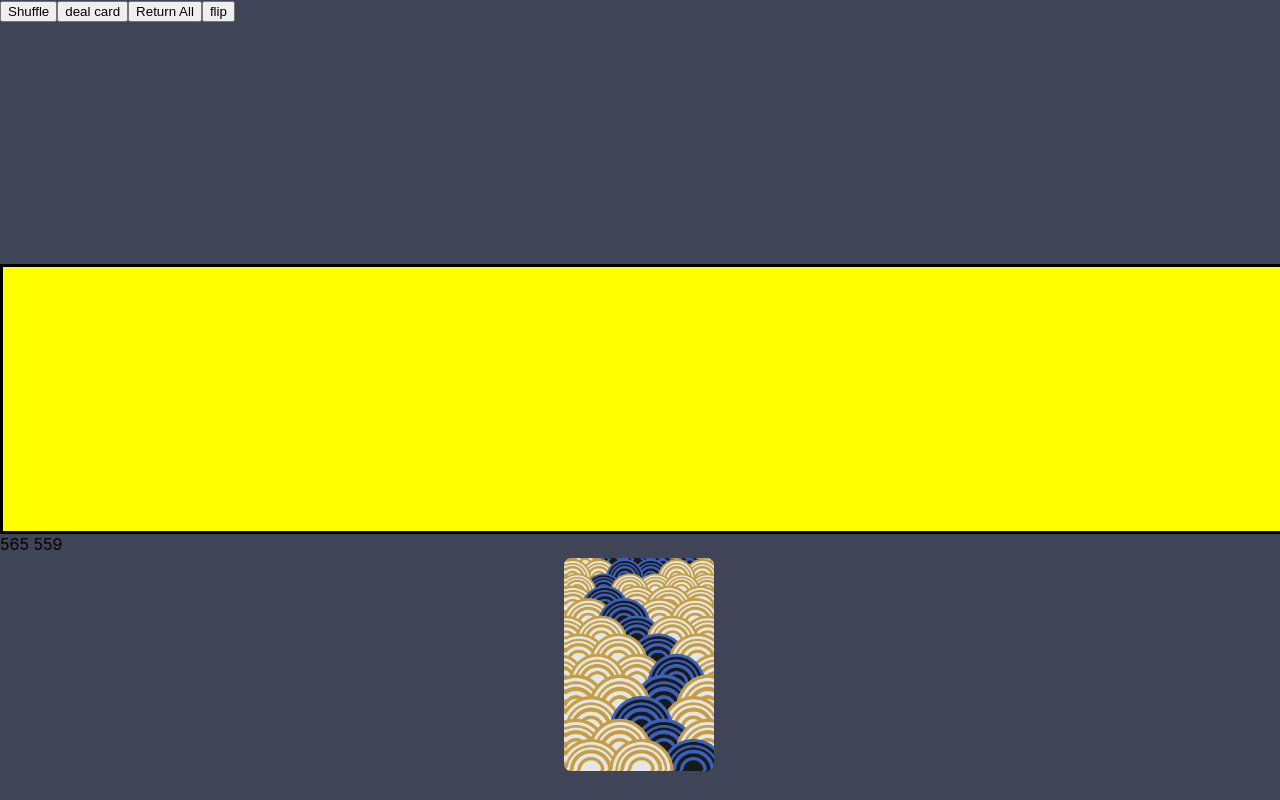
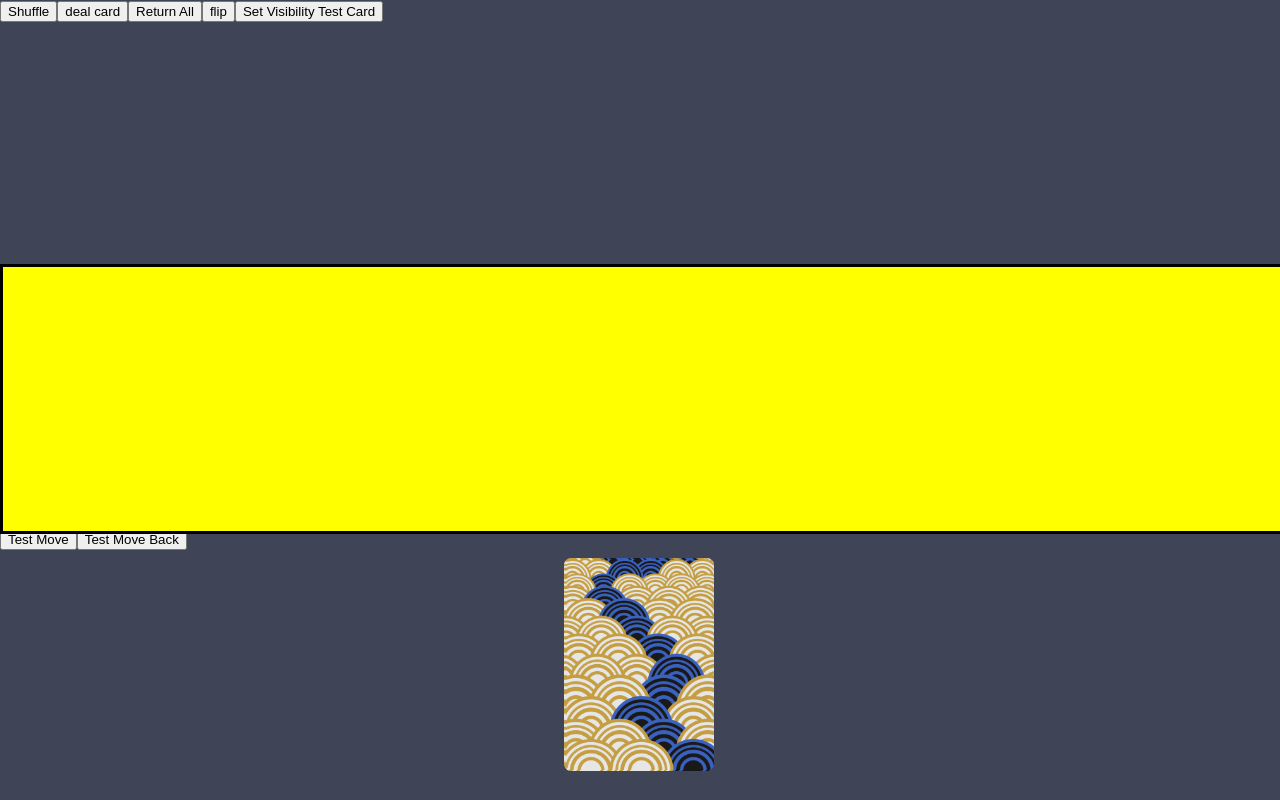
Before and after one commit to pedersongw/blackjack, a React (Create React App) app: page / in a window 1280 px wide. Built offline with nearby package versions, Linux system fonts and the light colour scheme.

Commit message:
proof of concept for moving cards from the deck to the hand and having a duplicate card appear underneath, seeming to still be the card dealt from the deck

```diff
--- a/src/components/Card.jsx
+++ b/src/components/Card.jsx
@@ -8,7 +8,7 @@ const Card = (props) => {
   const [cards, setCards] = useState([]);
   const [flipped, setFlipped] = useState(true);
   const spring = useSpring({
-    transform: `perspective(600px) rotateX(${flipped ? 180 : 0}deg)`,
+    transform: `perspective(600px) rotateX(${flipped ? 0 : 180}deg)`,
   });
 
   useEffect(() => {
@@ -35,6 +35,10 @@ const Card = (props) => {
         style={{
           ...spring,
           backfaceVisibility: "hidden",
+          backgroundSize: "cover",
+          backgroundImage: `url(${props.background})`,
+          width: `${props.cardSize[0]}px`,
+          height: `${props.cardSize[1]}px`,
         }}
       ></animated.div>
       <animated.div
@@ -48,7 +52,10 @@ const Card = (props) => {
           ...spring,
           backfaceVisibility: "hidden",
           rotateX: "180deg",
-          backgroundImage: `url(${props.background})`,
+          backgroundImage: `url(${props.face})`,
+          backgroundSize: "cover",
+          width: `${props.cardSize[0]}px`,
+          height: `${props.cardSize[1]}px`,
         }}
       ></animated.div>
     </React.Fragment>
--- a/src/components/Card.module.css
+++ b/src/components/Card.module.css
@@ -2,8 +2,6 @@
   position: absolute;
   top: 0;
   left: 0;
-  height: 333px;
-  width: 234px;
 }
 
 #front {
--- a/src/components/Main.jsx
+++ b/src/components/Main.jsx
@@ -19,18 +19,26 @@ import frog from "../svg_playing_cards/backs/png_96_dpi/frog.png";
 import red from "../svg_playing_cards/backs/png_96_dpi/red.png";
 import red2 from "../svg_playing_cards/backs/png_96_dpi/red2.png";
 
+import face from "../svg_playing_cards/fronts/png_96_dpi/hearts_queen.png";
+
 const Main = () => {
   const [windowSize, setWindowSize] = useState([0, 0]);
+  const [cardSize, setCardSize] = useState([0, 0]);
+  const [testRect, setTestRect] = useState(null);
+  const [isTestCardVisible, setIsTestCardVisible] = useState(false);
+
   const [cards, setCards] = useState([]);
   const [shuffling, setShuffling] = useState(["in", true]);
 
   const [hk, setHk] = useState([0, 0]);
-  const [cardSize, setCardSize] = useState([0, 0]);
+  const [whereHand, setWhereHand] = useState(null);
+  const [whereShuffle, setWhereShuffle] = useState({});
 
-  const [whereShuffle, setWhereShuffle] = useState({});
+  const wrapperRef = useRef();
 
   const handRef = useRef();
   const shuffleRef = useRef();
+  const testRef = useRef();
 
   const [background, setBackground] = useState([
     abstractClouds,
@@ -47,26 +55,30 @@ const Main = () => {
     red,
   ]);
 
-  useEffect(() => {
-    console.log(hk);
-  }, [hk]);
-
   const changeBackground = () => {
     let bg = [...background];
     bg.unshift(bg.pop());
-    console.log(bg);
+
     setBackground(bg);
   };
 
   function handleResize() {
     setWindowSize([window.innerWidth, window.innerHeight]);
     let shuffleRect = shuffleRef.current.getBoundingClientRect();
+    let handRect = handRef.current.getBoundingClientRect();
+    let testRect = testRef.current.getBoundingClientRect();
     let cardHeight = shuffleRect.height * 0.8;
     let cardWidth = (cardHeight / 333) * 234;
     setCardSize([cardWidth, cardHeight]);
+    setTestRect(testRect);
+    setWhereHand([handRect.x, handRect.y]);
     setWhereShuffle(shuffleRect);
     console.log("resizing");
   }
+
+  useEffect(() => {
+    console.log(testRect);
+  }, [testRect]);
 
   useEffect(() => {
     window.addEventListener("resize", handleResize);
@@ -80,15 +92,33 @@ const Main = () => {
 
   const transitions = useTransition(cards, {
     from: {
-      transform: `translate3d(${hk[0]}px, ${hk[1]}px, 0) scale(1)`,
+      transform: `translate3d(${whereHand ? hk[0] - whereHand[0] : 0}px, ${
+        whereHand ? hk[1] - whereHand[1] : 0
+      }px, 0)`,
     },
     enter: {
-      transform: `translate3d(50px, 0px, 0) scale(0.5)`,
+      transform: `translate3d(50px, 0px, 0)`,
     },
     leave: {
-      transform: `translate3d(${hk[0]}px, ${hk[1]}px, 0) scale(1)`,
+      transform: `translate3d(${whereHand ? hk[0] - whereHand[0] : 0}px, ${
+        whereHand ? hk[1] - whereHand[1] : 0
+      }px, 0)`,
     },
   });
+
+  const [spring, springApi] = useSpring(() => ({
+    from: {
+      transform: `perspective(600px) rotateX(0deg)`,
+    },
+    onRest: () => {
+      springApi.start({
+        to: {
+          transform: `perspective(600px) rotateX(0deg)`,
+        },
+        immediate: true,
+      });
+    },
+  }));
 
   const returnCard = (index) => {
     setCards((prevCards) => {
@@ -98,22 +128,8 @@ const Main = () => {
     });
   };
 
-  const [spring, springApi] = useSpring(() => ({
-    from: {
-      transform: `perspective(600px) rotateY(0deg)`,
-    },
-    onRest: () => {
-      springApi.start({
-        to: {
-          transform: `perspective(600px) rotateY(0deg)`,
-        },
-        immediate: true,
-      });
-    },
-  }));
-
   return (
-    <div className={styles.wrapper}>
+    <div className={styles.wrapper} ref={wrapperRef}>
       <div className={styles.buttonWrapper}>
         <button
           onClick={() => setShuffling(["out", true])}
@@ -142,46 +158,81 @@ const Main = () => {
           className={styles.button}
           onClick={() =>
             springApi.start({
-              from: { transform: `perspective(600px) rotateY(0deg)` },
+              from: { transform: `perspective(600px) rotateX(0deg)` },
               to: {
-                transform: `perspective(600px) rotateY(180deg)`,
+                transform: `perspective(600px) rotateX(180deg)`,
               },
             })
           }
         >
           flip
         </button>
+        <button
+          className={styles.button}
+          onClick={() => setIsTestCardVisible(!isTestCardVisible)}
+        >
+          Set Visibility Test Card
+        </button>
       </div>
 
+      <div className={styles.handWrapper}>
+        {" "}
         <animated.div
-        className={styles.handWrapper}
+          className={styles.handFlip}
           ref={handRef}
           style={{
             ...spring,
 
             backgroundColor: "yellow",
+            backfaceVisibility: "hidden",
           }}
         >
           <div className={styles.hand}>
-          {transitions((anim, item, t, i) => (
+            {/* {whereHand &&
+            transitions((anim, item, t, i) => (
               <animated.div className={styles.card} style={anim}>
                 <Card
                   index={i}
                   card={cards[i]}
+                  cardSize={cardSize}
                   returnCard={returnCard}
                   background={background[0]}
+                  face={face}
                   changeBackground={changeBackground}
                 />
               </animated.div>
-          ))}
+            ))} */}
           </div>
+          <div
+            className={styles.testCard}
+            ref={testRef}
+            style={{
+              backgroundImage: `url(${abstractClouds})`,
+              backgroundSize: "cover",
+              width: `${cardSize[0]}px`,
+              height: `${cardSize[1]}px`,
+              visibility: isTestCardVisible ? "visible" : "hidden",
+            }}
+          ></div>
         </animated.div>
+        <animated.div
+          className={styles.handFlip}
+          ref={handRef}
+          style={{
+            ...spring,
+            rotateX: "180deg",
+            backgroundColor: "yellow",
+            backfaceVisibility: "hidden",
+          }}
+        ></animated.div>
+      </div>
       <div className={styles.shuffleWrapper} ref={shuffleRef}>
-        {hk[0] + "   " + hk[1]}
         <Shuffle
           rect={whereShuffle}
+          windowSize={windowSize}
           setHk={setHk}
           hk={hk}
+          testRect={testRect}
           cardSize={cardSize}
           background={background}
           changeBackground={changeBackground}
--- a/src/components/Main.module.css
+++ b/src/components/Main.module.css
@@ -7,20 +7,24 @@
   width: 100%;
 }
 
-.handWrapper {
-  height: 33%;
-  width: 100%;
-  border: 3px solid black;
-}
-
-.shuffleWrapper {
+.handWrapper,
+.shuffleWrapper,
+.buttonWrapper {
   height: 33%;
   width: 100%;
 }
 
-.buttonWrapper {
-  height: 33%;
+.handWrapper {
+  position: relative;
+}
+
+.handFlip {
+  position: absolute;
+  top: 0;
+  left: 0;
+  height: 100%;
   width: 100%;
+  border: 3px solid black;
 }
 
 .hand {
@@ -36,6 +40,10 @@
 
 .card {
   position: absolute;
+}
+
+.testCard {
+  position: absolute;
   top: 0;
   left: 0;
 }
--- a/src/components/Shuffle.jsx
+++ b/src/components/Shuffle.jsx
@@ -14,6 +14,27 @@ const Shuffle = (props) => {
     }),
     []
   );
+
+  const testMove = () => {
+    const { x, y } = props.testRect;
+    api.current[51].start({
+      xy: [x, y],
+      config: {
+        friction: 30,
+        clamp: true,
+      },
+    });
+  };
+
+  const testMoveBack = () => {
+    api.current[51].start({
+      xy: [props.hk[0], props.hk[1]],
+      config: {
+        friction: 30,
+        clamp: true,
+      },
+    });
+  };
 
   useEffect(() => {
     if (props.shuffling[0] === "in" && props.shuffling[1]) {
@@ -36,7 +57,6 @@ const Shuffle = (props) => {
               xy: [props.hk[0], props.hk[1]],
               onStart: () => {
                 props.setShuffling(["in", false]);
-                console.log("card", props.hk);
               },
               config: {
                 friction: 30,
@@ -83,7 +103,6 @@ const Shuffle = (props) => {
     if (coords !== []) {
       props.setShuffling(["in", true]);
     }
-    console.log(props.hk);
   }, [props.hk]);
 
   useEffect(() => {
@@ -92,7 +111,7 @@ const Shuffle = (props) => {
       let k = Math.floor(
         props.rect.height * 0.1 + (window.innerHeight / 3) * 2
       );
-      console.log(props.rect.width, props.cardSize);
+
       props.setHk([h, k]);
 
       let radius =
@@ -143,6 +162,8 @@ const Shuffle = (props) => {
             }}
           />
         ))}
+      <button onClick={() => testMove()}>Test Move</button>
+      <button onClick={() => testMoveBack()}>Test Move Back</button>
     </React.Fragment>
   );
 };
```
Lines whose indentation alone changed are shown as unchanged.
